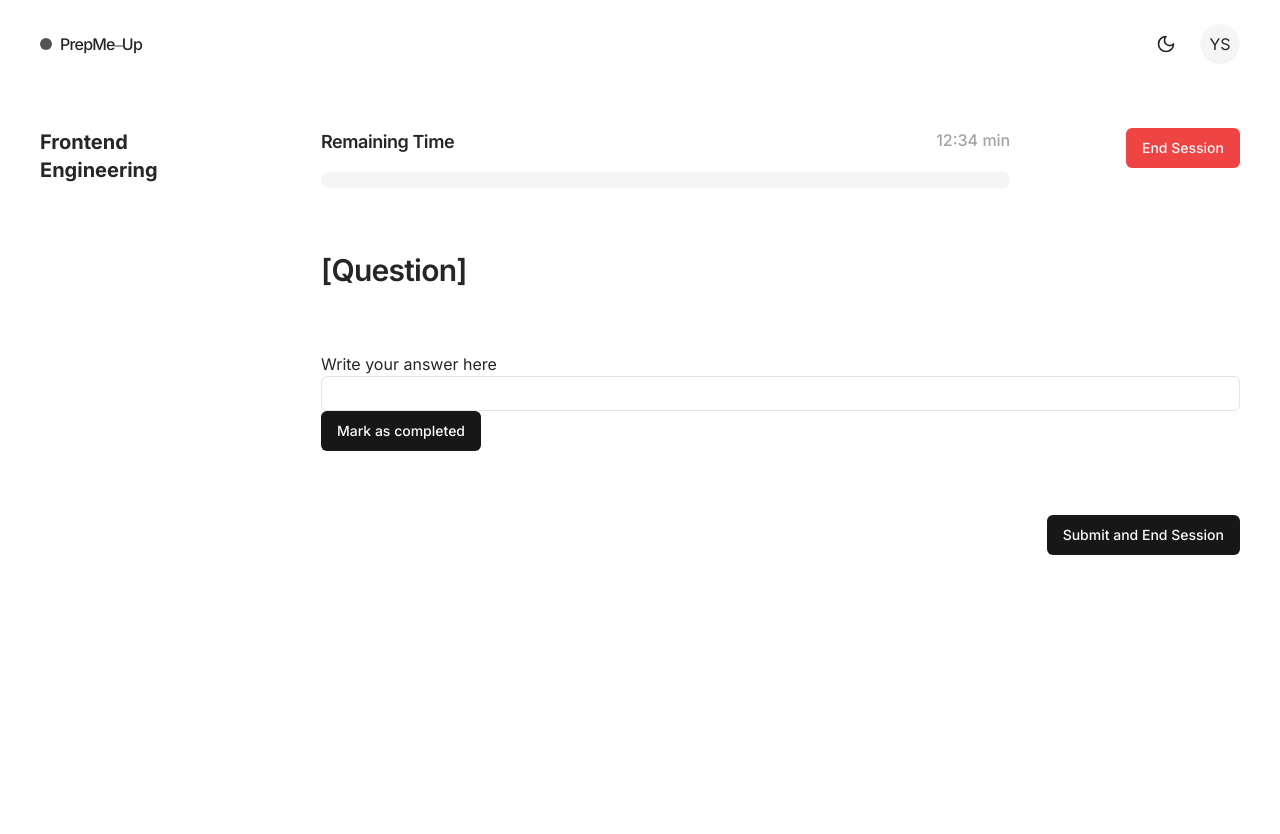
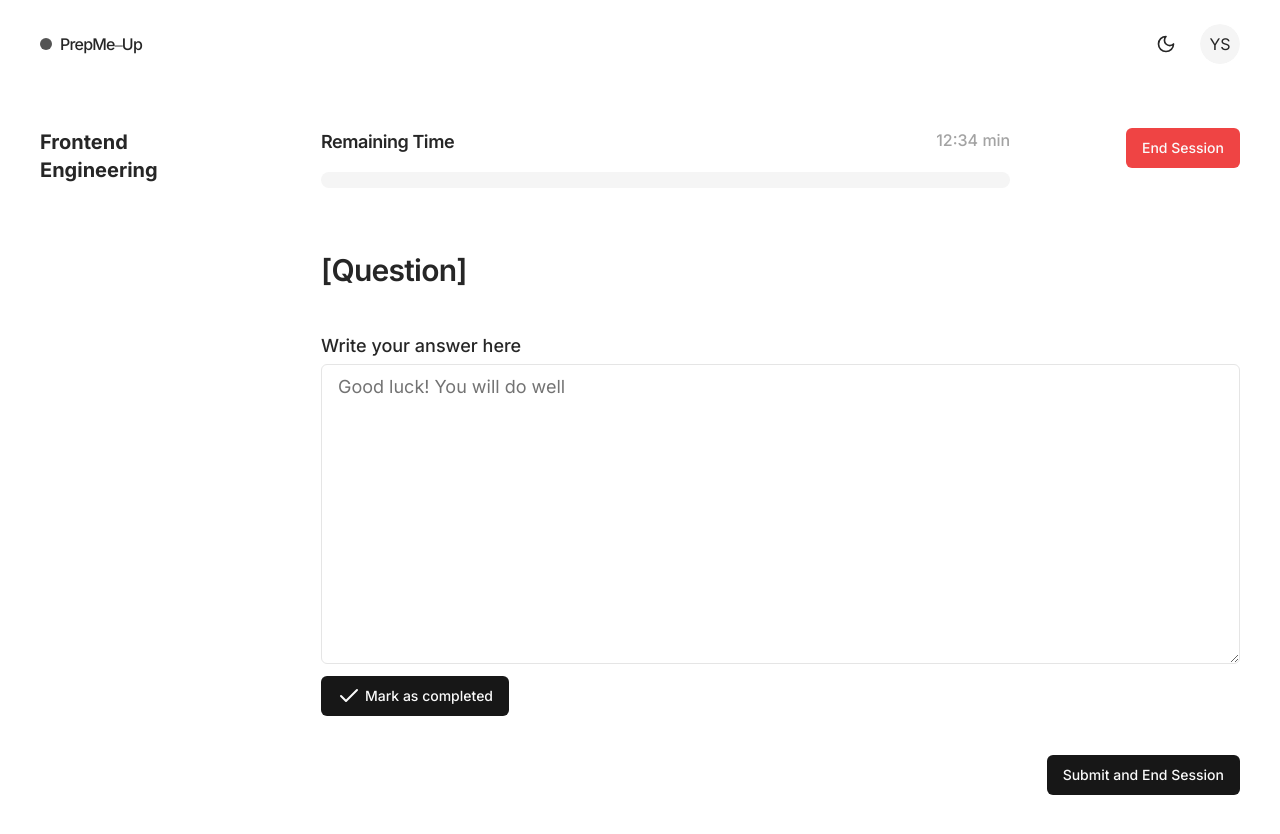
Before and after one commit to yashsehgal/prepmeup, a Next.js app: page /qna/session/id in a window 1280 px wide. Shown: the top 834 px of the page. Built offline with nearby package versions, Linux system fonts and the light colour scheme.

Commit message:
feat: included text-area

```diff
--- a/app/qna/session/id/page.tsx
+++ b/app/qna/session/id/page.tsx
@@ -6,7 +6,8 @@ import { QnaQuestionsList } from "@/components/sections/qna-questions-list"
 import { fetchQnaQuestions } from "@/middleware/qna/qna-questions"
 import { Progress } from "@/components/ui/progress"
 import { useState } from "react"
-import { Input } from "@/components/ui/input"
+import { Textarea } from "@/components/ui/textarea"
+import { Check } from 'lucide-react';
 
 
 const QNASession : React.FunctionComponent = () =>{
@@ -26,22 +27,21 @@ const QNASession : React.FunctionComponent = () =>{
                                     <p className="text-neutral-400 font-medium">{time} min</p>
                                 </div>
                             </div>
-                            {/* <div className="qna-progress-line"></div> */}
                             <Progress/>
                         </div>
                         <Button variant="destructive" className="end-session-btn">End Session</Button>
                     </div>
                     <div>
-                        <div className="flex flex-col gap-16">
+                        <div className="flex flex-col gap-11">
                             <h2 className="question text-3xl font-semibold">[Question]</h2>
                             <div className="answer-wrapper ">
-                                <p>Write your answer here</p>
-                                <Input className="answer-box h-3/4 " height="50px" />
+                                <p className="font-medium mb-1 text-lg" >Write your answer here</p>
+                                <Textarea className="answer-box min-h-[300px] w-full px-4 py-2 text-lg" placeholder="Good luck! You will do well" />
                             </div>
                         </div>
-                        <Button className="mark-complete-btn">Mark as completed</Button>
+                        <Button className="mark-complete-btn mt-3 flex gap-1"><Check/><span>Mark as completed</span></Button>
                     </div>
-                    <Button className="submit-btn w-fit ml-auto">Submit and End Session</Button>
+                    <Button className="submit-btn w-fit ml-auto mt-[-25px]">Submit and End Session</Button>
                 </div>
             </ViewContainer>
         </PageContent>
--- /dev/null
+++ b/components/ui/textarea.tsx
@@ -0,0 +1,24 @@
+import * as React from "react"
+
+import { cn } from "@/lib/utils"
+
+export interface TextareaProps
+  extends React.TextareaHTMLAttributes<HTMLTextAreaElement> {}
+
+const Textarea = React.forwardRef<HTMLTextAreaElement, TextareaProps>(
+  ({ className, ...props }, ref) => {
+    return (
+      <textarea
+        className={cn(
+          "flex min-h-[80px] w-full rounded-md border border-neutral-200 bg-white px-3 py-2 text-sm ring-offset-white placeholder:text-neutral-500 focus-visible:outline-none focus-visible:ring-2 focus-visible:ring-neutral-950 focus-visible:ring-offset-2 disabled:cursor-not-allowed disabled:opacity-50 dark:border-neutral-800 dark:bg-neutral-950 dark:ring-offset-neutral-950 dark:placeholder:text-neutral-400 dark:focus-visible:ring-neutral-300",
+          className
+        )}
+        ref={ref}
+        {...props}
+      />
+    )
+  }
+)
+Textarea.displayName = "Textarea"
+
+export { Textarea }
```
